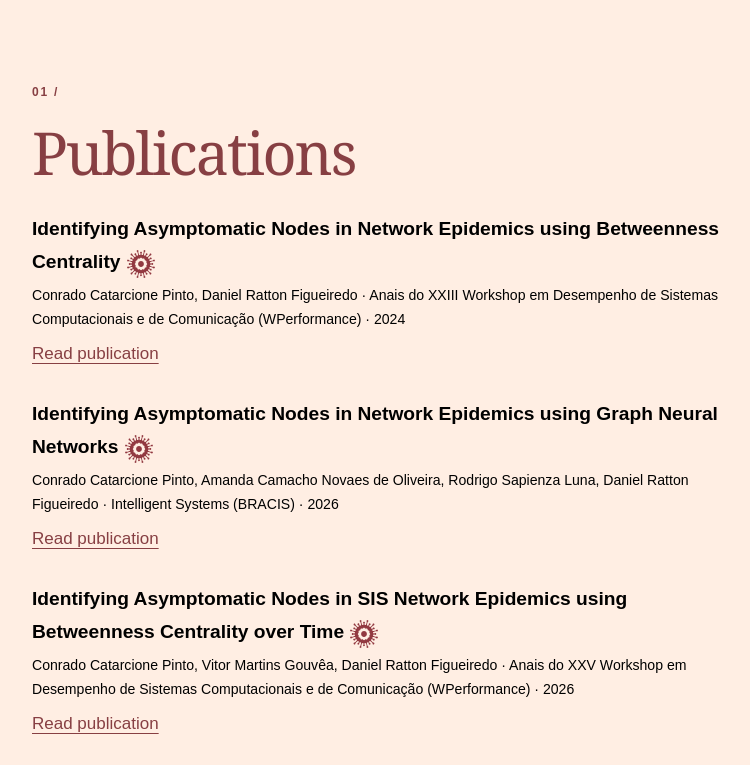
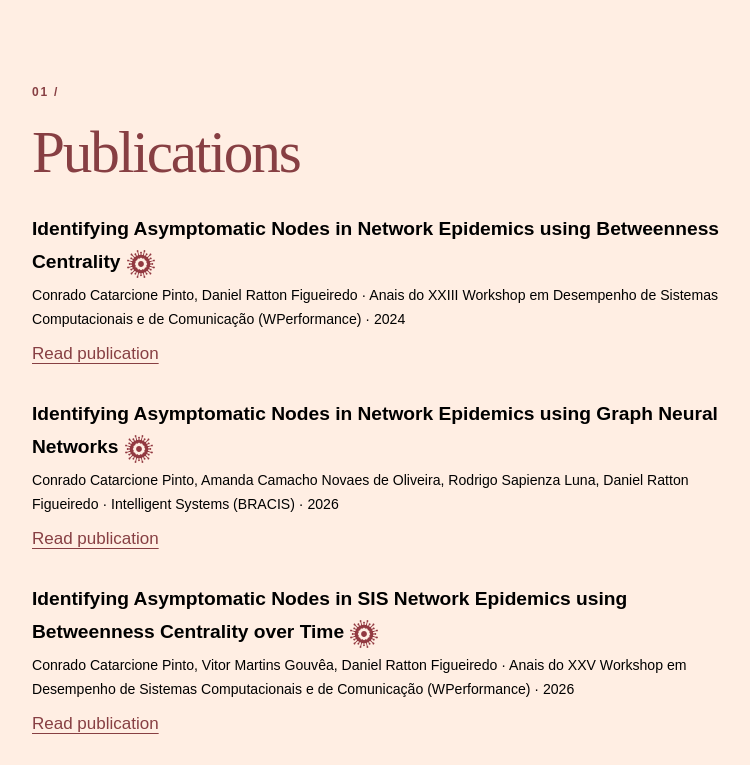
Before and after one commit to catarcione/catarcione.github.io, a plain HTML site: page index.html in a window 1280 px wide. Shown: the part 880-1645 px from the top of the page, without its empty margins (58-808 px from the left). Drawn offline with Linux system fonts and the light colour scheme.

Commit message:
Add favicon

```diff
--- a/index.html
+++ b/index.html
@@ -2,6 +2,7 @@
 <html lang="en">
 <head>
   <meta charset="UTF-8">
+  <link rel="icon" type="image/svg+xml" href="favicon.svg">
   <meta name="viewport" content="width=device-width, initial-scale=1.0">
   <meta name="description" content="Academic profile of Your Name">
   <title>Conrado Catarcione</title>
@@ -244,7 +245,7 @@
     .content-section h2 {
       margin: 0 0 28px;
       color: var(--burgundy);
-      font-family: Georgia, "Times New Roman", serif;
+      font-family: Papyrus, "Times New Roman", serif;
       font-size: clamp(2.2rem, 5vw, 3.7rem);
       font-weight: normal;
       line-height: 1.1;
```
Also changed, not shown: 1 other file.
